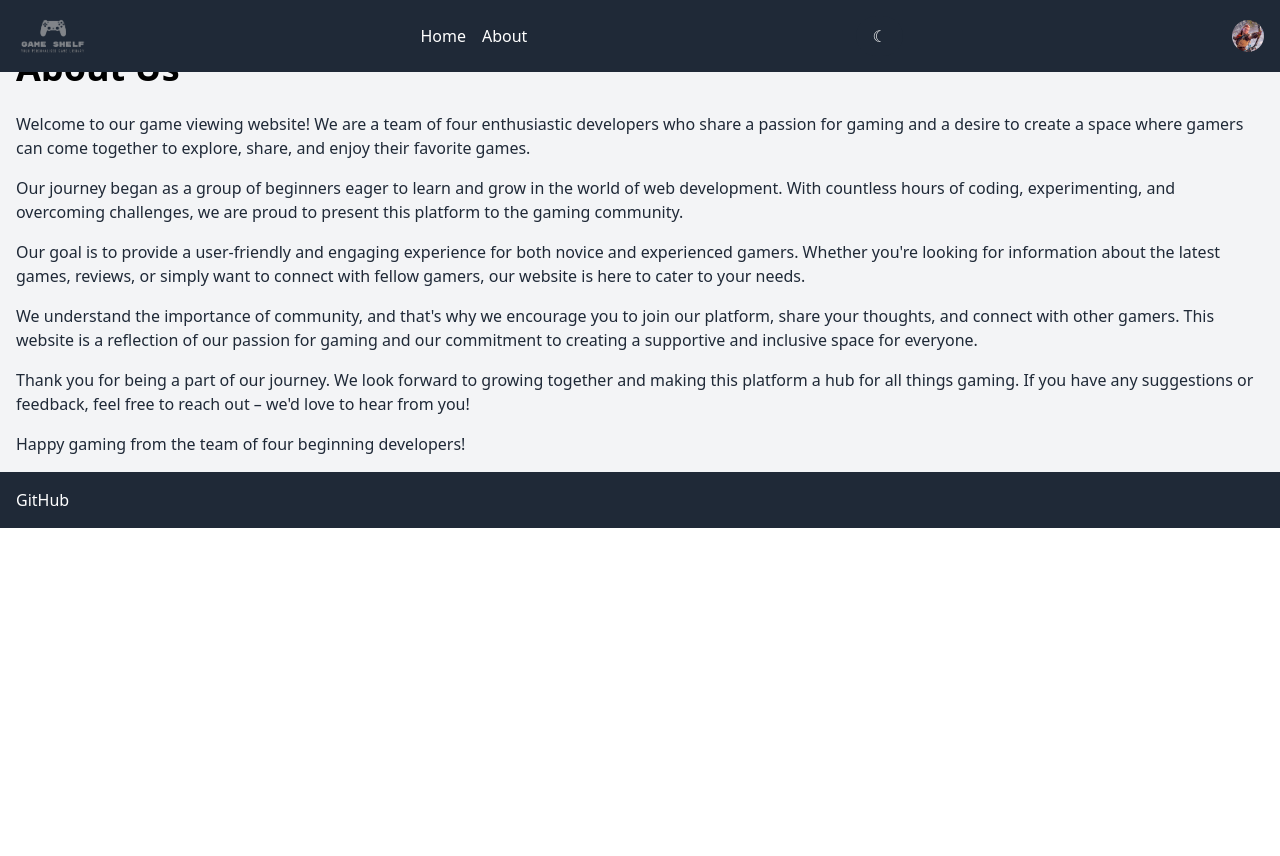
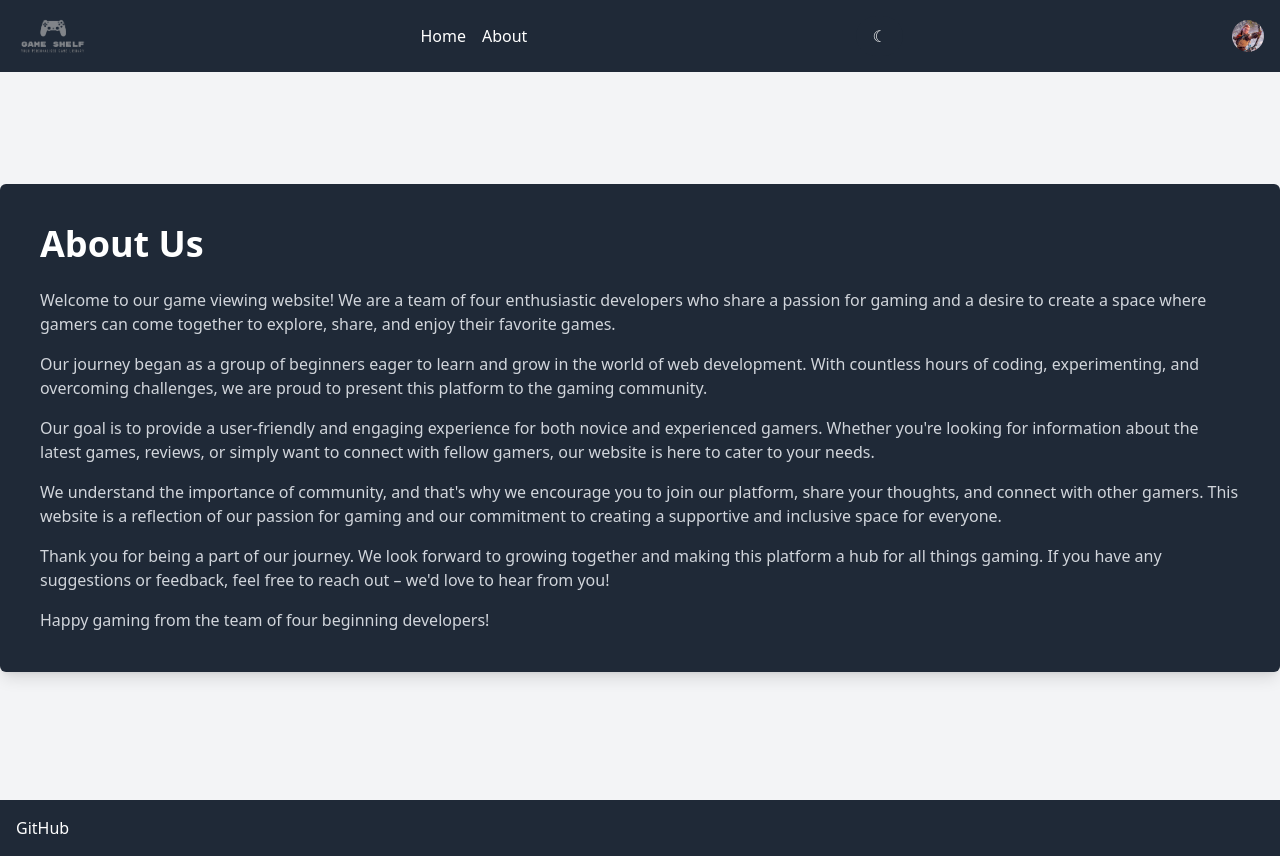
Before and after one commit to code-craft-collective/game-list-app, a React (Vite) app: page /About in a window 1280 px wide. Before the commit the page ends 800 px from the top, so only its background shows below. Built offline with nearby package versions, Linux system fonts and the light colour scheme; what tailwindcss-dark-mode would draw is missing.

Commit message:
style homepage, search, about cards

```diff
--- a/src/components/Game-Card.jsx
+++ b/src/components/Game-Card.jsx
@@ -16,15 +16,58 @@ export default function GameCard(props) {
       .catch((err) => console.log(err));
   }, []);
 
+  const handleAddToFavorites = async () => {
+    try {
+      await axios.post(dbURL, {
+        id,
+        name,
+        image,
+        rating,
+        genre,
+        platforms,
+      });
+    } catch (error) {
+      console.error("Error adding game to favorites:", error);
+    }
+  };
+
+  const handleRemoveFromFavorites = async () => {
+    try {
+      await axios.delete(`${dbURL}/${id}`);
+    } catch (error) {
+      console.error("Error removing game from favorites:", error);
+    }
+  };
+
   return (
-    <div className="w-64 p-3 m-3 border border-solid border-black inline-block">
-      <Link to={`/games/${id}`} className="block">
-        <h3 className="text-xl my-2">{name}</h3>
-        <div className="w-full">
-          <img src={image} className="my-3 w-full" alt="thumbnail" />
+    <div className="container mx-auto mt-8 ">
+      <div className="bg-gray-800 text-white p-8 rounded-md shadow-lg">
+        <div className="mb-4 ">
+          <img
+            src={image}
+            alt={name}
+            className="w-60 h-60 object-cover rounded-md shadow-md"
+          />
         </div>
-        <div className="text-lg">{genre}</div>
-        <p className="text-sm">Rating:{rating}</p>
+        <div className="text-center mb-4 ">
+          <button
+            onClick={
+              savedGames.some((e) => e.id === +id)
+                ? handleRemoveFromFavorites
+                : handleAddToFavorites
+            }
+            className="bg-green-500 text-white px-4 py-2 rounded-md hover:bg-green-600 transition duration-300 "
+          >
+            {savedGames.some((e) => e.id === +id)
+              ? "Remove from Favorites"
+              : "Add to Favorites"}
+          </button>
+        </div>
+        <div className="flex-grow ">
+          <h1 className="text-3xl font-bold mb-4">{name}</h1>
+          <div className=" rounded-md p-4 shadow-md bg-gray-800 text-white">
+            <p className="text-lg mb-2">Rating: {rating}</p>
+            <p className="text-lg mb-2">Genre: {genre}</p>
             <div className="w-full my-3">
               <div className="text-ls">Platform: </div>
               {platforms.map((p, i) => (
@@ -33,7 +76,9 @@ export default function GameCard(props) {
                 </p>
               ))}
             </div>
-      </Link>
+          </div>
+        </div>
+      </div>
     </div>
   );
 }
--- a/src/components/GameCardMain.jsx
+++ b/src/components/GameCardMain.jsx
@@ -1,7 +1,8 @@
 import React, { useState, useEffect } from "react";
 import axios from "axios";
 import { Link } from "react-router-dom";
-export default function GameCardMain(props) {
+
+const GameCardMain = (props) => {
   const { id, name, image, rating, genre, platforms } = props;
 
   const [savedGames, setSavedGames] = useState([]);
@@ -17,24 +18,34 @@ export default function GameCardMain(props) {
   }, []);
 
   return (
-    <div className="game-card p-10 m-10 border border-solid border-black">
-      <Link to={`/games/${id}`}>
-        <h3 className="text-xl my-2">{name}</h3>
-        <div className="w-64">
-          <img src={image} className="my-3 w-auto" alt="thumbnail" />
+    <div
+      className="game-card p-6 m-6 border rounded-lg overflow-hidden bg-gray-800 text-white shadow-md"
+      style={{ width: "400px", height: "420px" }}
+    >
+      <Link to={`/games/${id}`} className="flex flex-col h-full">
+        <h3 className="text-1xl mb-1">{name}</h3>
+        <div className="w-full h-48 overflow-hidden mb-2">
+          <img
+            src={image}
+            className="w-full h-full object-cover"
+            alt="thumbnail"
+          />
         </div>
 
-        <div className="text-lg">{genre}</div>
-        <p className="text-sm">Rating: {rating}</p>
-        <div className="w-30 my-3">
-          <div className="text-ls">Platform: </div>
+        <div className="text-md mb-1">{genre}</div>
+        <p className="text-md mb-1">Rating: {rating}</p>
+        <div className="text-sm">
+          <span className="font-bold">Platform:</span>{" "}
           {platforms.map((p, i) => (
-            <p key={i + p.platform.name} className="text-sm">
+            <span key={i + p.platform.name}>
               {p.platform.name}
-            </p>
+              {i === platforms.length - 1 ? "" : ", "}
+            </span>
           ))}
         </div>
       </Link>
     </div>
   );
-}
+};
+
+export default GameCardMain;
--- a/src/components/SearchBar.jsx
+++ b/src/components/SearchBar.jsx
@@ -18,7 +18,6 @@ const SearchBar = () => {
         setResults(response.data.results);
         console.log(response.data);
       })
-
       .catch((err) => console.error(err));
   };
 
@@ -28,22 +27,22 @@ const SearchBar = () => {
   };
 
   return (
-    <form onSubmit={handleSubmit}>
-      <div className="relative w-full h-16 border-none rounded-full p-4 shadow-md bg-white flex items-center">
+    <form onSubmit={handleSubmit} className="relative text-center mt-28">
+      <div className="relative mx-auto w-2/3 h-16 border-none rounded-full p-4 shadow-md bg-white flex items-center">
+        <FaSearch className="absolute left-4 text-blue-500" />
         <input
           placeholder="Type to search..."
           value={input}
           onChange={(e) => setInput(e.target.value)}
-          className="bg-transparent border-none h-full flex-grow ml-10 focus:outline-none"
+          className="bg-transparent border-none h-full flex-grow pl-8 focus:outline-none"
         />
-        <FaSearch className="absolute left-4 text-blue-500" />
       </div>
       {results && results.length > 0 && (
-        <div className="results-list bg-white flex flex-col shadow-md rounded-lg mt-4 max-h-300 overflow-y-auto">
+        <div className="results-list bg-white mt-4 max-h-300 overflow-y-auto mx-auto w-full max-w-2xl fixed left-96 transform  z-10">
           {results.map((result) => (
             <Link
               key={result.id}
-              className="p-2 sm:p-4 cursor-pointer transition duration-300 ease-in-out transform hover:bg-gray-200"
+              className="p-2 sm:p-4 cursor-pointer transition duration-300 ease-in-out transform hover:bg-gray-200 block"
               to={`/games/${result.id}`}
               onClick={() => (window.location.href = `/games/${result.id}`)}
             >
--- a/src/pages/AboutPage.jsx
+++ b/src/pages/AboutPage.jsx
@@ -1,45 +1,49 @@
+import React from "react";
+
 const AboutPage = () => {
   return (
-    <div className="container mx-auto mt-8 p-4">
+    <div className="flex items-center justify-center min-h-screen">
+      <div className="container mx-auto p-10 bg-gray-800 text-white rounded-md shadow-lg mt-14">
         <h1 className="text-4xl font-bold mb-6">About Us</h1>
-      <p className="text-gray-800 mb-4">
-        Welcome to our game viewing website! We are a team of four enthusiastic
-        developers who share a passion for gaming and a desire to create a space
-        where gamers can come together to explore, share, and enjoy their
-        favorite games.
+        <p className="text-gray-300 mb-4">
+          Welcome to our game viewing website! We are a team of four
+          enthusiastic developers who share a passion for gaming and a desire to
+          create a space where gamers can come together to explore, share, and
+          enjoy their favorite games.
         </p>
 
-      <p className="text-gray-800 mb-4">
-        Our journey began as a group of beginners eager to learn and grow in the
-        world of web development. With countless hours of coding, experimenting,
-        and overcoming challenges, we are proud to present this platform to the
-        gaming community.
+        <p className="text-gray-300 mb-4">
+          Our journey began as a group of beginners eager to learn and grow in
+          the world of web development. With countless hours of coding,
+          experimenting, and overcoming challenges, we are proud to present this
+          platform to the gaming community.
         </p>
 
-      <p className="text-gray-800 mb-4">
-        Our goal is to provide a user-friendly and engaging experience for both
-        novice and experienced gamers. Whether you're looking for information
-        about the latest games, reviews, or simply want to connect with fellow
-        gamers, our website is here to cater to your needs.
+        <p className="text-gray-300 mb-4">
+          Our goal is to provide a user-friendly and engaging experience for
+          both novice and experienced gamers. Whether you're looking for
+          information about the latest games, reviews, or simply want to connect
+          with fellow gamers, our website is here to cater to your needs.
         </p>
 
-      <p className="text-gray-800 mb-4">
+        <p className="text-gray-300 mb-4">
           We understand the importance of community, and that's why we encourage
           you to join our platform, share your thoughts, and connect with other
           gamers. This website is a reflection of our passion for gaming and our
           commitment to creating a supportive and inclusive space for everyone.
         </p>
 
-      <p className="text-gray-800 mb-4">
+        <p className="text-gray-300 mb-4">
           Thank you for being a part of our journey. We look forward to growing
           together and making this platform a hub for all things gaming. If you
-        have any suggestions or feedback, feel free to reach out – we'd love to
-        hear from you!
+          have any suggestions or feedback, feel free to reach out – we'd love
+          to hear from you!
         </p>
 
-      <p className="text-gray-800">
+        <p className="text-gray-300">
           Happy gaming from the team of four beginning developers!
         </p>
+      </div>
     </div>
   );
 };
--- a/src/pages/GameDetailsPage.jsx
+++ b/src/pages/GameDetailsPage.jsx
@@ -67,15 +67,15 @@ function GameDetailsPage() {
   };
 
   return (
-    <div className="container mx-auto mt-8 flex flex-col items-center bg-gray-800 text-white p-8 rounded-md">
+    <div className="container mx-auto mt-14 flex flex-col items-center bg-gray-800 text-white p-8 rounded-md">
       {addSuccess && <Toast type="success" />}
       {removeSuccess && <Toast type="remove" />}
 
-      <div className="mb-4">
+      <div className="mb-8">
         <img
           src={game.background_image}
           alt={game.name}
-          className="w-60 h-60 object-cover rounded-md shadow-md"
+          className="w-80 h-80 object-cover rounded-md shadow-md"
         />
       </div>
       <div className="text-center mb-4">
--- a/src/pages/GamesList.jsx
+++ b/src/pages/GamesList.jsx
@@ -34,8 +34,7 @@ export default function GamesList({ showFavorites }) {
   }, [isFavorites]);
 
   if (isFavorites)
-    return favoritesList.map((result) => {
-      return (
+    return favoritesList.map((result) => (
       <GameCard
         key={result.id}
         id={result.id}
@@ -50,14 +49,12 @@ export default function GamesList({ showFavorites }) {
           return e.name + ", ";
         })}
       />
-      );
-    });
+    ));
 
   return (
-    <div className="flex flex-wrap justify-evenly overflow-auto">
-      <div className="py-20">
+    <div className="flex flex-col">
       <SearchBar />
-      </div>
+      <div className=" flex flex-wrap justify-evenly overflow-auto ">
         {list.map((result) => (
           <GameCardMain
             key={result.id}
@@ -73,8 +70,8 @@ export default function GamesList({ showFavorites }) {
               return e.name + ", ";
             })}
           />
-      ))}{" "}
-      ;
+        ))}
+      </div>
     </div>
   );
 }
```
Lines whose indentation alone changed are shown as unchanged.
